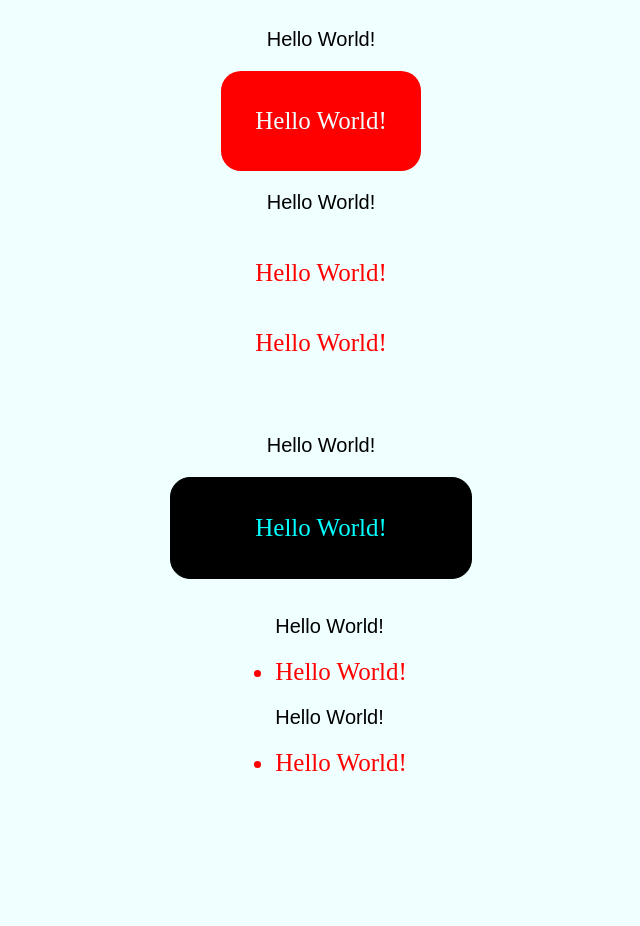
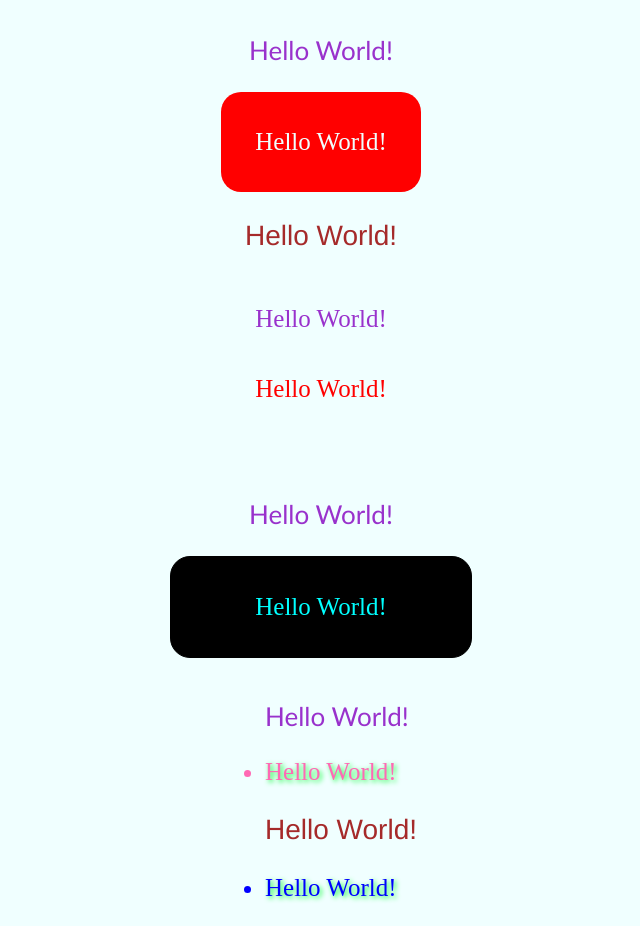
Before and after one commit to Amadeo-Frontend/react-exe-1, a plain HTML site: page src/index.html in a window 1280 px wide. Shown: the whole page, without its empty margins (319-959 px from the left). Before the commit the page ends 801 px from the top, so only its background shows below. Drawn offline with Linux system fonts and the light colour scheme.

Commit message:
aplicando stilos

```diff
--- a/src/index.html
+++ b/src/index.html
@@ -15,12 +15,13 @@
   <p></p>
   <div id="elemento2"></div>
   <ul>
-    <li></li>
+    <li class="type"></li>
     <li></li>
   </ul>
 
   <!-- Scripts -->
   <script src="./scripts.js"></script>
 
+
 </body>
 </html>
--- a/src/scripts.js
+++ b/src/scripts.js
@@ -1,6 +1,4 @@
-window.addEventListener("load", function() {
-  alert("Hello World......Oi, professor(a)!");
-});
+
 function inserirTexto(elemento, texto) {
   // Método 1: innerHTML
   elemento.innerHTML = texto;
@@ -51,22 +49,3 @@ inserirTexto(document.getElementsByTagName("span")[0], "Hello World!");
 inserirTexto(document.getElementsByTagName("li")[0], "Hello World!");
 inserirTexto(document.getElementsByTagName("li")[1], "Hello World!");
 inserirTexto(document.getElementsByTagName("li")[2], "Hello World!");
-
-function inserirTextoMaquinaEscrever(elemento, texto, intervalo) {
-  // Adicione uma animação de transição no estilo CSS
-  elemento.style.transition = "all 0.1s";
-
-  // Use uma função recursiva para inserir cada caractere do texto com um atraso
-  // especificado pelo intervalo
-  (function escrever(i) {
-    if (i < texto.length) {
-      elemento.innerHTML += texto.charAt(i);
-      setTimeout(function() {
-        escrever(i + 1);
-      }, intervalo);
-    }
-  })(0);
-}
-
-// Chame a função passando o elemento, o texto e o intervalo em milissegundos
-inserirTextoMaquinaEscrever(document.getElementById("elemento1"), "Hello World!", 100);
--- a/src/style.css
+++ b/src/style.css
@@ -10,7 +10,7 @@ body {
 }
 p{
     font-family: Arial, Helvetica, sans-serif;
-    font-size: 20px;
+    font-size: 26px;
 }
 
 span {
@@ -55,3 +55,36 @@ span {
         font: 40px bold;
     }
 }
+
+li{
+    color: blue !important;
+    font-family: Georgia, 'Times New Roman', Times, serif;
+    font-size: 28px;
+    text-shadow: 2px 2px 5px rgb(0, 255, 47);
+
+}
+
+
+
+li:nth-child(2){
+    color:hotpink !important;
+    font-family:Impact, Haettenschweiler, 'Arial Narrow Bold', sans-serif;
+    font-size: 28px;
+    text-shadow: 2px 2px 5px rgb(0, 255, 47);
+    animation: mymove 5s infinite;
+}
+
+@keyframes mymove {
+  50% {text-shadow: 6px 6px 10px blue;}
+}
+p{
+    color:darkorchid !important;
+    font-family: 'Gill Sans', 'Gill Sans MT', Calibri, 'Trebuchet MS', sans-serif;
+    font-size: 26px;
+}
+
+p:nth-child(3){
+    color:brown !important;
+    font-family:'Franklin Gothic Medium', 'Arial Narrow', Arial, sans-serif;
+    font-size: 28px;
+}
```
